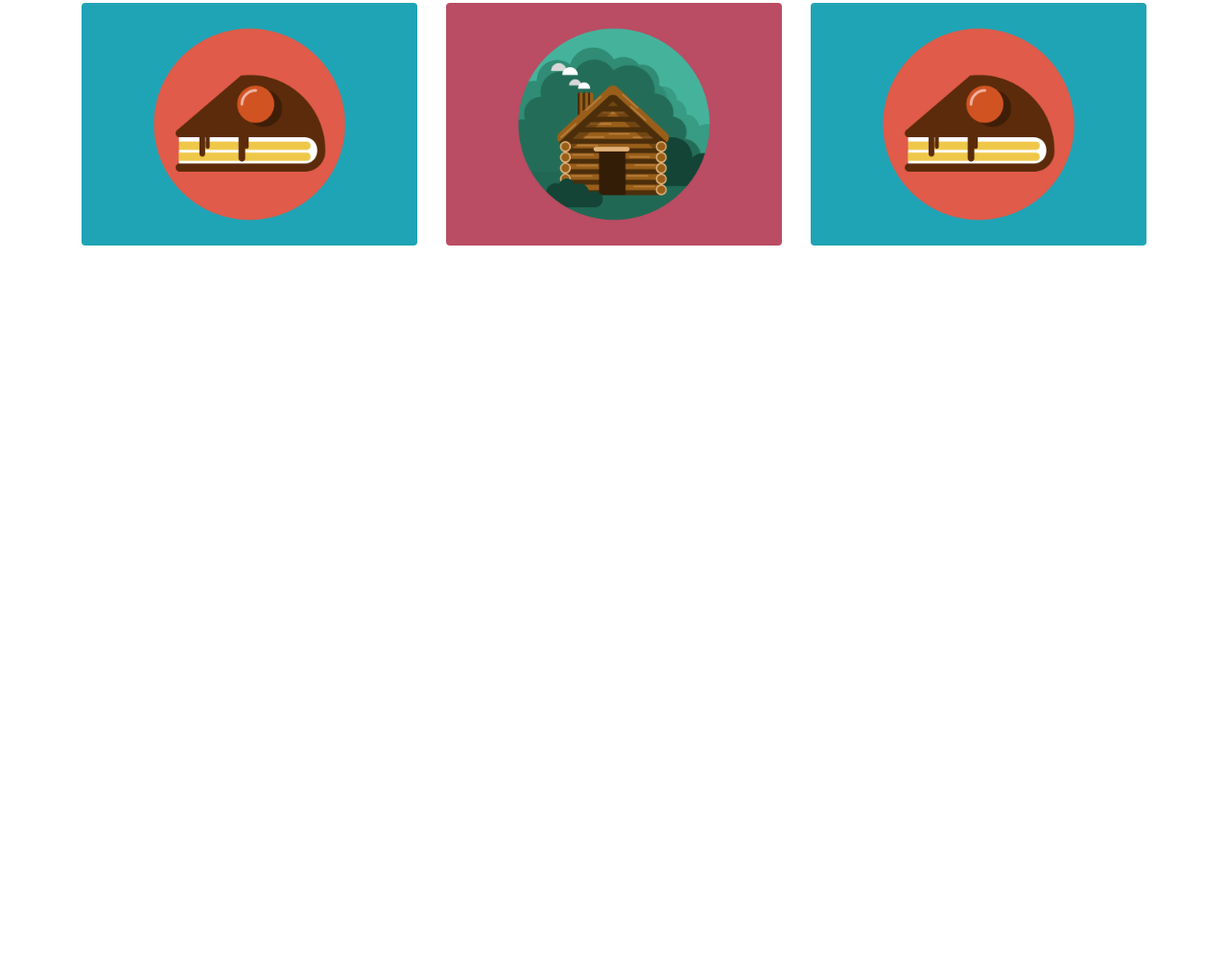
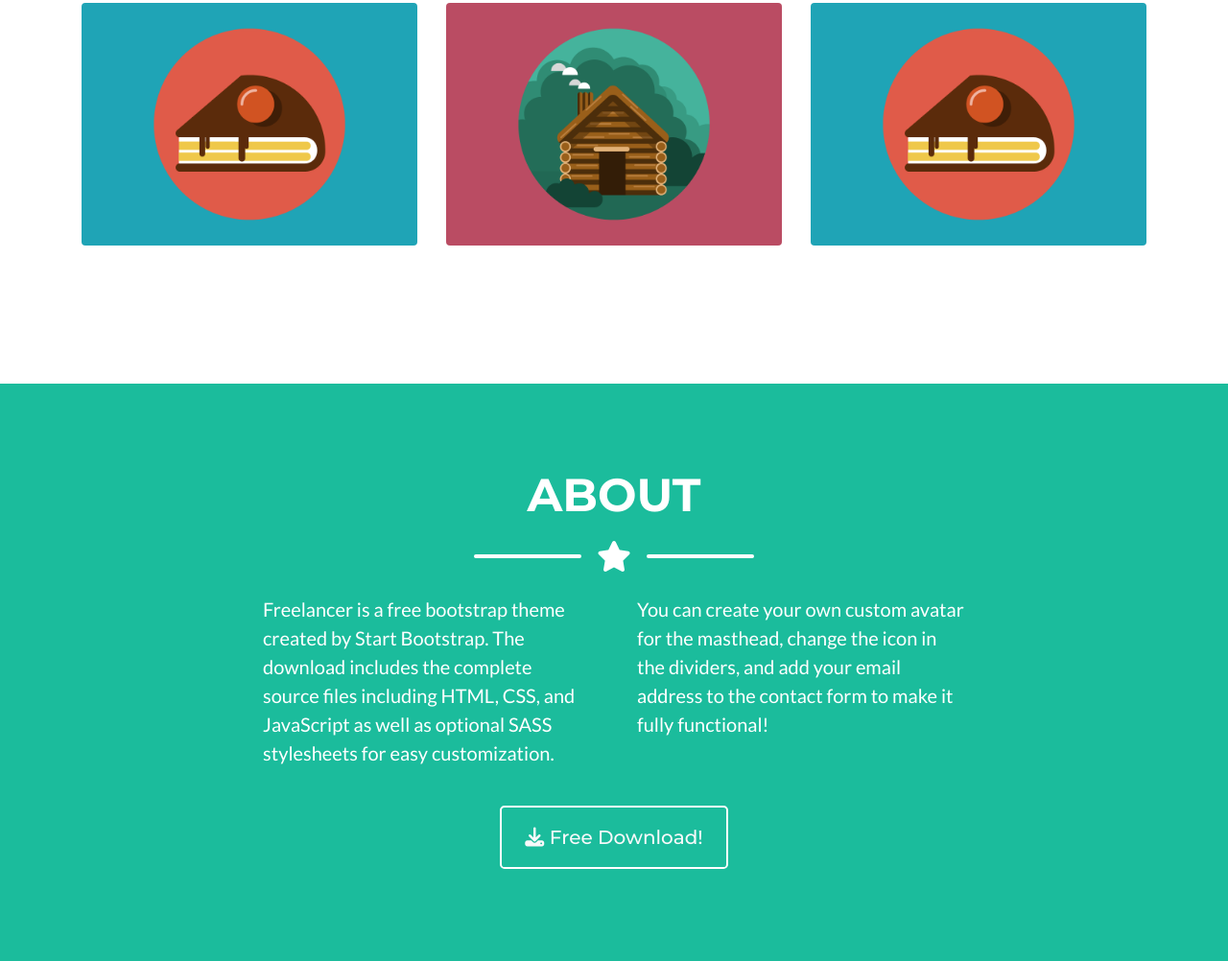
Before and after one commit to MahdiMajdian/StartBootstrap-replica, a plain HTML site: page index.html in a window 1280 px wide. Shown: the part 1320-2322 px from the top of the page at 96% size. Before the commit the page ends 1720 px from the top, so only its background shows below. Drawn offline with nearby package versions, Linux system fonts and the light colour scheme.

Commit message:
about section completed

```diff
--- a/index.html
+++ b/index.html
@@ -61,7 +61,7 @@
 			</nav>
 			<header class="header bg-pistachio d-flex flex-column align-items-center justify-content-center" style="padding-top: 12.5rem; padding-bottom: 6rem">
 				<img src="Images/avataaars.svg" class="header-avatar mb-5" alt="" />
-				<h1 style="font-size: 4rem; font-weight:700; line-height: 3.5rem" class="text-white m-0">START BOOTSTRAP</h1>
+				<h1 style="font-size: 4rem; font-weight: 700; line-height: 3.5rem" class="text-white m-0 text-center">START BOOTSTRAP</h1>
 				<div class="d-flex align-items-center text-white mb-4" style="margin-top: 1.25rem">
 					<span class="line-white mr-3"></span>
 					<i class="fa fa-star" style="font-size: 2rem"></i>
@@ -101,11 +101,30 @@
 						</div>
 					</div>
 				</section>
-
+				<section class="section bg-pistachio p-0" id="about">
+					<div class="container w-100 h-100 d-flex flex-column align-items-center justify-content-center text-white" style="padding: 6rem 0">
+						<h1 style="font-size: 3rem; font-weight: 700; line-height: 2.5rem" class="text-white m-0 mb-2 text-center">ABOUT</h1>
+						<div class="d-flex align-items-center text-white mb-4" style="margin-top: 1.25rem">
+							<span class="line-white mr-3"></span>
+							<i class="fa fa-star" style="font-size: 2rem"></i>
+							<span class="line-white ml-3"></span>
+						</div>
+						<div class="row">
+							<div class="col-4 ml-auto px-4">
+								<p class="lead" style="font-size: 1.25rem; font-weight: 500; font-family: 'Lato'">Freelancer is a free bootstrap theme created by Start Bootstrap. The download includes the complete source files including HTML, CSS, and JavaScript as well as optional SASS stylesheets for easy customization.</p>
+							</div>
+							<div class="col-4 mr-auto px-4">
+								<p class="lead" style="font-size: 1.25rem; font-weight: 500; font-family: 'Lato'">You can create your own custom avatar for the masthead, change the icon in the dividers, and add your email address to the contact form to make it fully functional!</p>
+							</div>
+						</div>
+						<div class="mt-4 text-center">
+							<a href="#" class="btn btn-lg btn-outline-light py-3 px-4" style="font-weight: 500; border: 2px solid white"><i class="fa fa-download"></i> Free Download!</a>
+						</div>
+					</div>
+				</section>
 			</main>
 		</div>
 
-		<!-- Option 1: jQuery and Bootstrap Bundle (includes Popper) -->
 		<script src="https://code.jquery.com/jquery-3.5.1.slim.min.js" integrity="sha384-DfXdz2htPH0lsSSs5nCTpuj/zy4C+OGpamoFVy38MVBnE+IbbVYUew+OrCXaRkfj" crossorigin="anonymous"></script>
 		<script src="https://cdn.jsdelivr.net/npm/bootstrap@4.6.0/dist/js/bootstrap.bundle.min.js" integrity="sha384-Piv4xVNRyMGpqkS2by6br4gNJ7DXjqk09RmUpJ8jgGtD7zP9yug3goQfGII0yAns" crossorigin="anonymous"></script>
 	</body>
```
